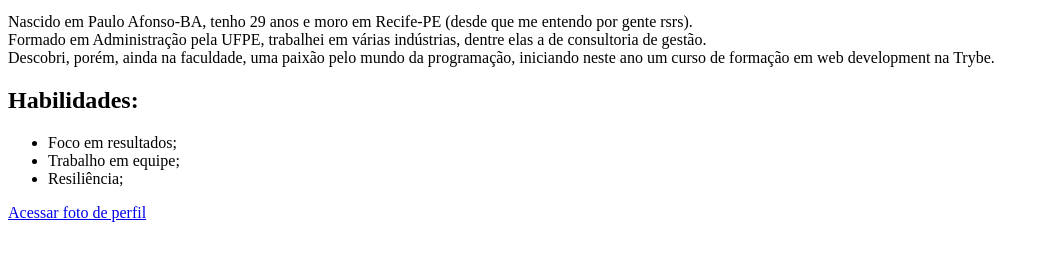
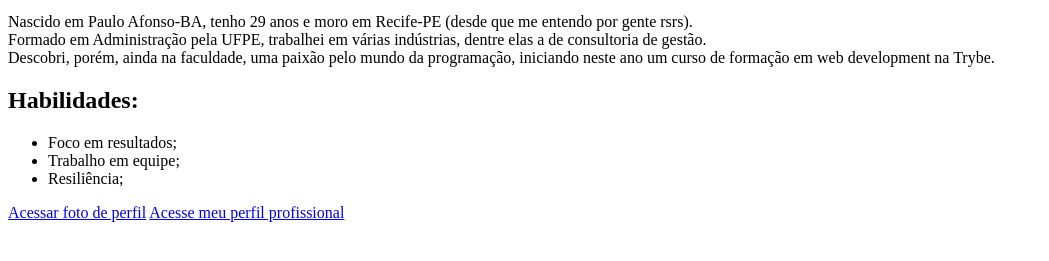
Before and after one commit to menezesrenan7/portfolio-web, a plain HTML site: page index.html in a window 1280 px wide. Shown: the part 101-362 px from the top of the page, without its empty margins (0-1049 px from the left). Drawn offline with Linux system fonts and the light colour scheme.

Commit message:
Adiciona um link externo

```diff
--- a/index.html
+++ b/index.html
@@ -26,6 +26,8 @@
 
     <a href="imagem-perfil">Acessar foto de perfil</a>
 
+    <a href="https://www.linkedin.com/in/renan-menezes-3b6618206/" target="_blank">Acesse meu perfil profissional</a>
+
 
 </body>
 </html>
```
